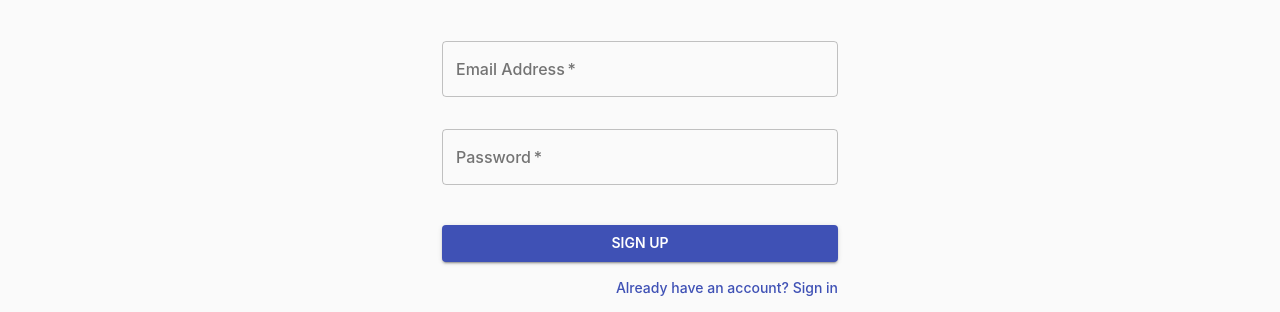
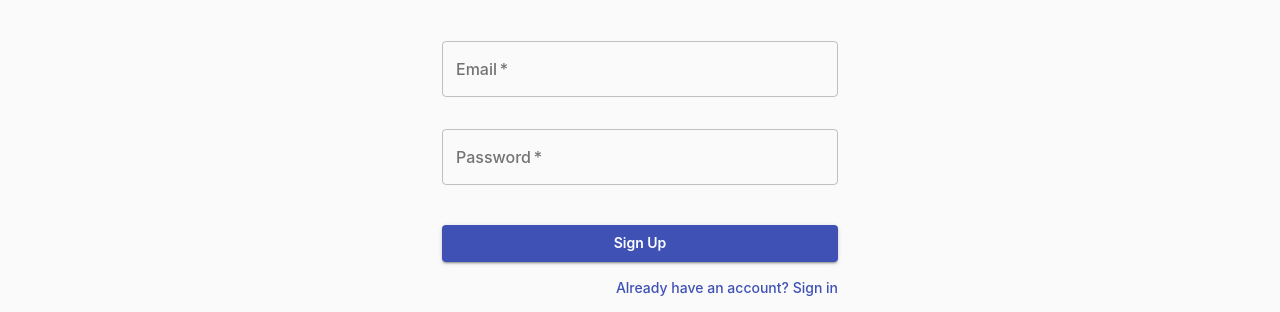
Before and after one commit to Sreejan-22/smart-notes, a React (Create React App) app: page /signup in a window 1280 px wide. Shown: the part 215-527 px from the top of the page. Built offline with nearby package versions, Linux system fonts and the light colour scheme.

Commit message:
fix warnings

```diff
--- a/src/components/Create/Create.jsx
+++ b/src/components/Create/Create.jsx
@@ -11,7 +11,7 @@ import FormControlLabel from "@material-ui/core/FormControlLabel";
 import FormControl from "@material-ui/core/FormControl";
 import FormLabel from "@material-ui/core/FormLabel";
 import { ToastContainer } from "react-toastify";
-import { notifyError, notifySuccess } from "../../utils/notifyToasts";
+import { notifyError } from "../../utils/notifyToasts";
 import "react-toastify/dist/ReactToastify.css";
 import Layout from "../Layout";
 
--- a/src/components/Edit/Edit.jsx
+++ b/src/components/Edit/Edit.jsx
@@ -1,4 +1,4 @@
-import { useState, useEffect } from "react";
+import { useState } from "react";
 import { makeStyles } from "@material-ui/core/styles";
 import Container from "@material-ui/core/Container";
 import Typography from "@material-ui/core/Typography";
@@ -10,7 +10,6 @@ import FormControlLabel from "@material-ui/core/FormControlLabel";
 import FormControl from "@material-ui/core/FormControl";
 import FormLabel from "@material-ui/core/FormLabel";
 import { ToastContainer } from "react-toastify";
-import { notifyError, notifySuccess } from "../../utils/notifyToasts";
 import "react-toastify/dist/ReactToastify.css";
 import Layout from "../Layout";
 
--- a/src/components/Notes/Notes.jsx
+++ b/src/components/Notes/Notes.jsx
@@ -3,7 +3,6 @@ import { makeStyles } from "@material-ui/core/styles";
 import Container from "@material-ui/core/Container";
 import NotesCard from "../NotesCard";
 import Masonry from "react-masonry-css";
-import CircularProgress from "@material-ui/core/CircularProgress";
 import { ToastContainer } from "react-toastify";
 import { notifyError, notifyInfo } from "../../utils/notifyToasts";
 import "react-toastify/dist/ReactToastify.css";
@@ -36,7 +35,7 @@ const useStyles = makeStyles({
 
 const Notes = () => {
   const classes = useStyles();
-  const history = useHistory();
+  const { push } = useHistory();
   const [notes, setNotes] = useState([]);
   const [loading, setLoading] = useState(true);
   const [editing, setEditing] = useState(false);
@@ -60,14 +59,14 @@ const Notes = () => {
           if ("isLoggedIn" in data) {
             if (!data.isLoggedIn) {
               setLoading(false);
-              history.push("/login");
+              push("/login");
             }
           } else {
             notifyError(data.message);
           }
         }
       });
-  }, []);
+  }, [push]);
 
   const handleEdit = (index, note) => {
     setLoading(true);
--- a/src/components/Signup/Signup.jsx
+++ b/src/components/Signup/Signup.jsx
@@ -33,6 +33,7 @@ const useStyles = makeStyles((theme) => ({
   },
   submit: {
     margin: theme.spacing(3, 0, 2),
+    textTransform: "capitalize",
   },
   loaderWrapper: {
     position: "absolute",
@@ -57,34 +58,19 @@ const useStyles = makeStyles((theme) => ({
 
 export default function SignUp() {
   const classes = useStyles();
-  const history = useHistory();
+  const { push } = useHistory();
   const [email, setEmail] = useState("");
   const [password, setPassword] = useState("");
-  const [emailError, setEmailError] = useState(false);
-  const [passwordError, setPasswordError] = useState(false);
-  const [emailErrorText, setEmailErrorText] = useState(null);
-  const [passwordErrorText, setPasswordErrorText] = useState(null);
   const [loading, setLoading] = useState(false);
 
   useEffect(() => {
     if (localStorage.getItem("token")) {
-      history.push("/notes");
+      push("/notes");
     }
-  }, []);
+  }, [push]);
 
   const handleSubmit = (e) => {
     e.preventDefault();
-
-    setEmailError(false);
-    setPasswordError(false);
-
-    if (!email.length) {
-      setEmailError(true);
-    }
-
-    if (!password.length) {
-      setPasswordError(true);
-    }
 
     if (email.length && password.length) {
       setLoading(true);
@@ -103,7 +89,7 @@ export default function SignUp() {
           setLoading(false);
           if (data.status === "ok") {
             localStorage.setItem("token", data.token);
-            history.push("/notes");
+            push("/notes");
             notifySuccess("Welcome!");
           } else {
             if (data.status === "error") {
@@ -147,36 +133,32 @@ export default function SignUp() {
               <Grid item xs={12}>
                 <TextField
                   variant="outlined"
-                  required
+                  required={true}
                   fullWidth
                   id="email"
-                  label="Email Address"
+                  label="Email"
                   name="email"
-                  autoComplete="email"
                   style={{ paddingBottom: "1rem" }}
+                  value={email}
                   onChange={(e) => {
                     setEmail(e.target.value);
                   }}
-                  error={emailError}
-                  helperText={emailErrorText}
                 />
               </Grid>
               <Grid item xs={12}>
                 <TextField
                   variant="outlined"
-                  required
+                  required={true}
                   fullWidth
                   name="password"
                   label="Password"
                   type="password"
                   id="password"
-                  autoComplete="current-password"
                   style={{ paddingBottom: "1rem" }}
+                  value={password}
                   onChange={(e) => {
                     setPassword(e.target.value);
                   }}
-                  error={passwordError}
-                  helperText={passwordErrorText}
                 />
               </Grid>
             </Grid>
```
